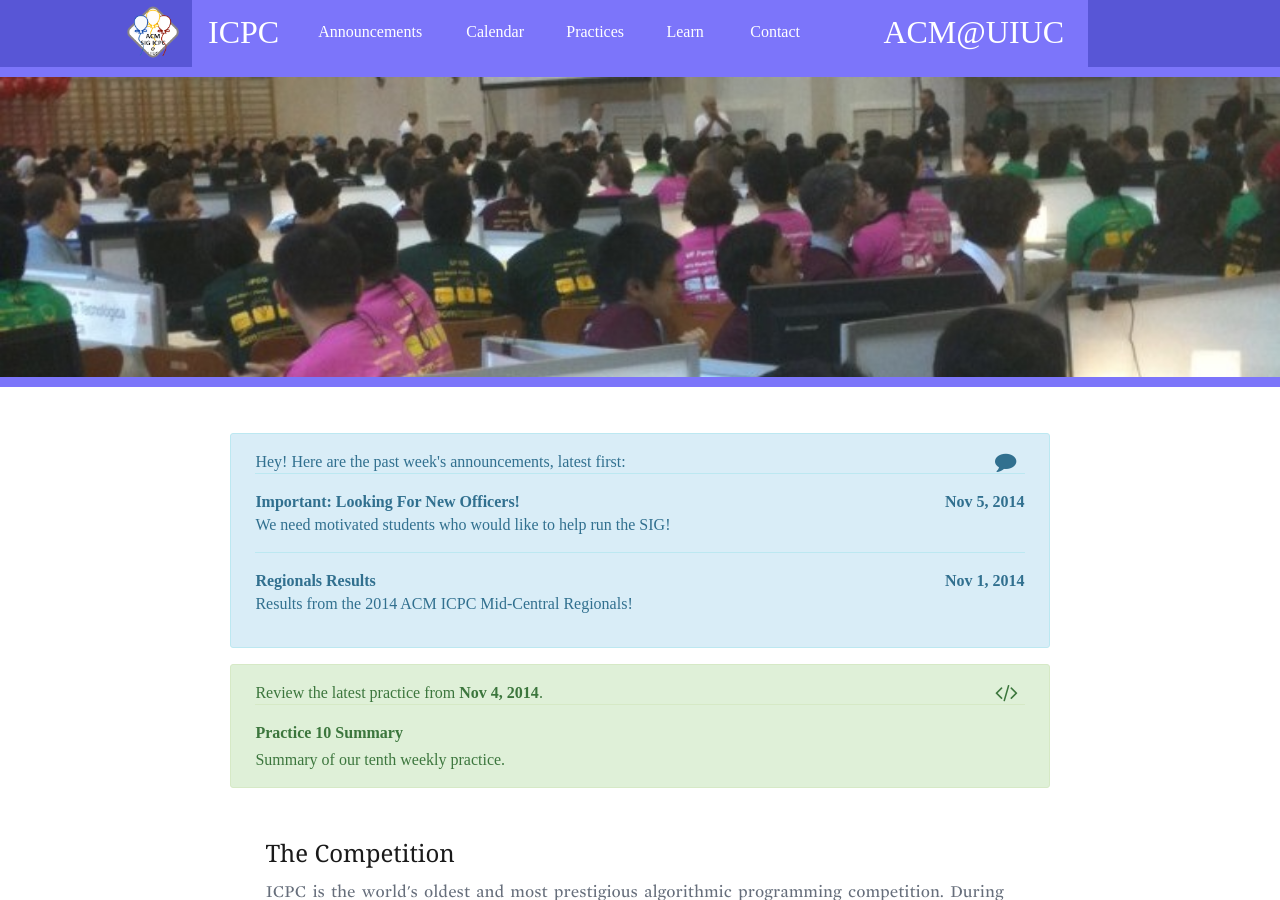
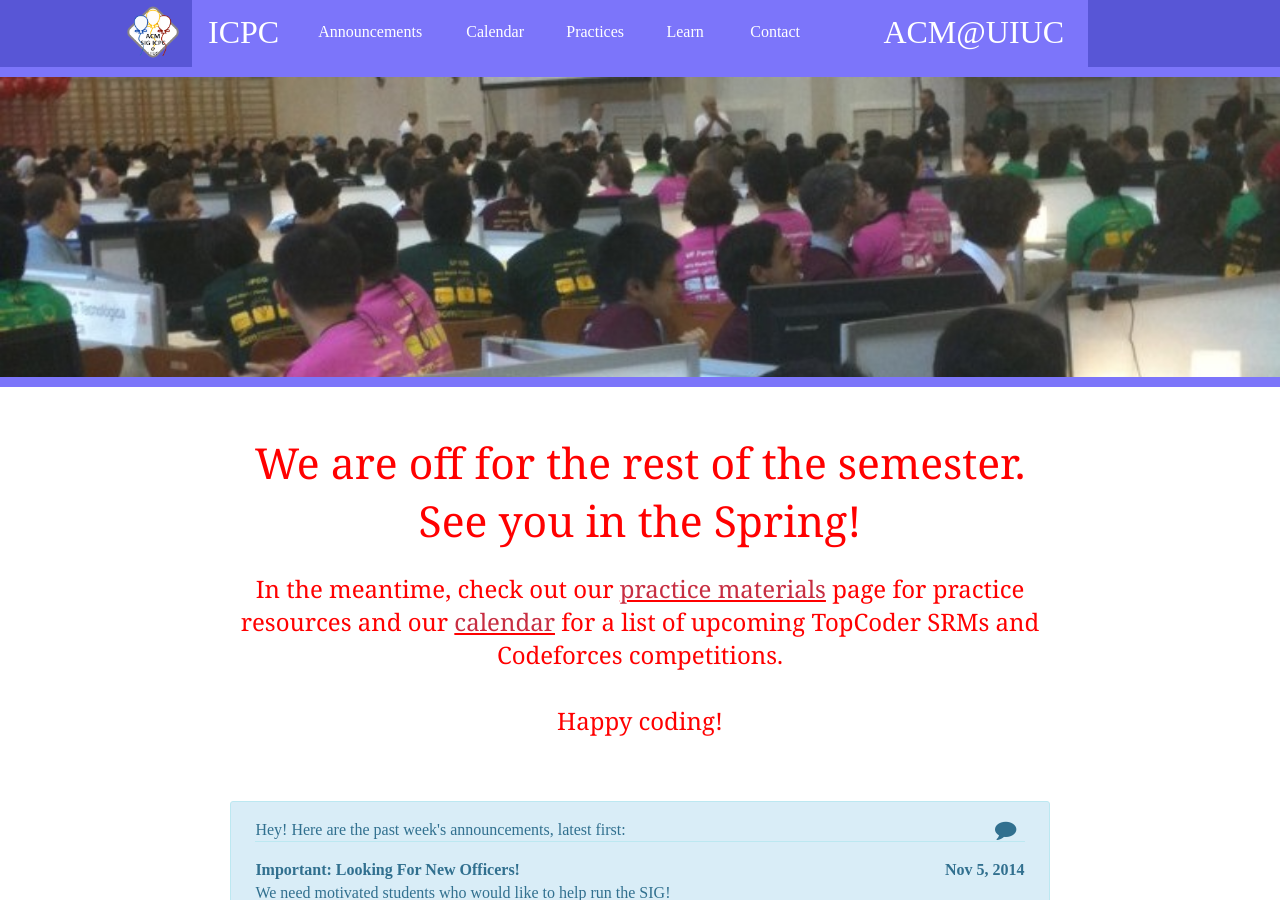
Before and after one commit to acm-uiuc/icpc-website, a Jekyll site: the page built from index.html, in a window 1280 px wide and 900 px high. Built offline with Jekyll 4.4.1, drawn with Linux system fonts in a browser that asks for light colours; nearby versions of some CDN libraries; some web fonts are replaced; Markdown is read by kramdown in place of the engine named in the settings; the list of posts is cut into pages by our own code.

Commit message:
Updating for the rest of the semester.

```diff
--- a/index.html
+++ b/index.html
@@ -3,6 +3,20 @@ layout: default
 title: UIUC's ICPC Team Homepage
 ---
 {% assign now = site.time | date: "%j" %}
+
+<div><center>
+<font color="red">
+<h1 class="title">
+We are off for the rest of the semester.<br/>See you in the Spring!
+</h1>
+<br/>
+<h2 class="title">
+In the meantime, check out our <u><a href="/learn.html">practice materials</a></u> page for practice resources and our <u><a href="/calendar.html">calendar</a></u> for a list of upcoming TopCoder SRMs and Codeforces competitions.<br/><br/>Happy coding!
+</h2>
+</font>
+<br/>
+<br/>
+</center></div>
 
 {% if site.data.message['show'] %}
 <div class="alert message">
```
